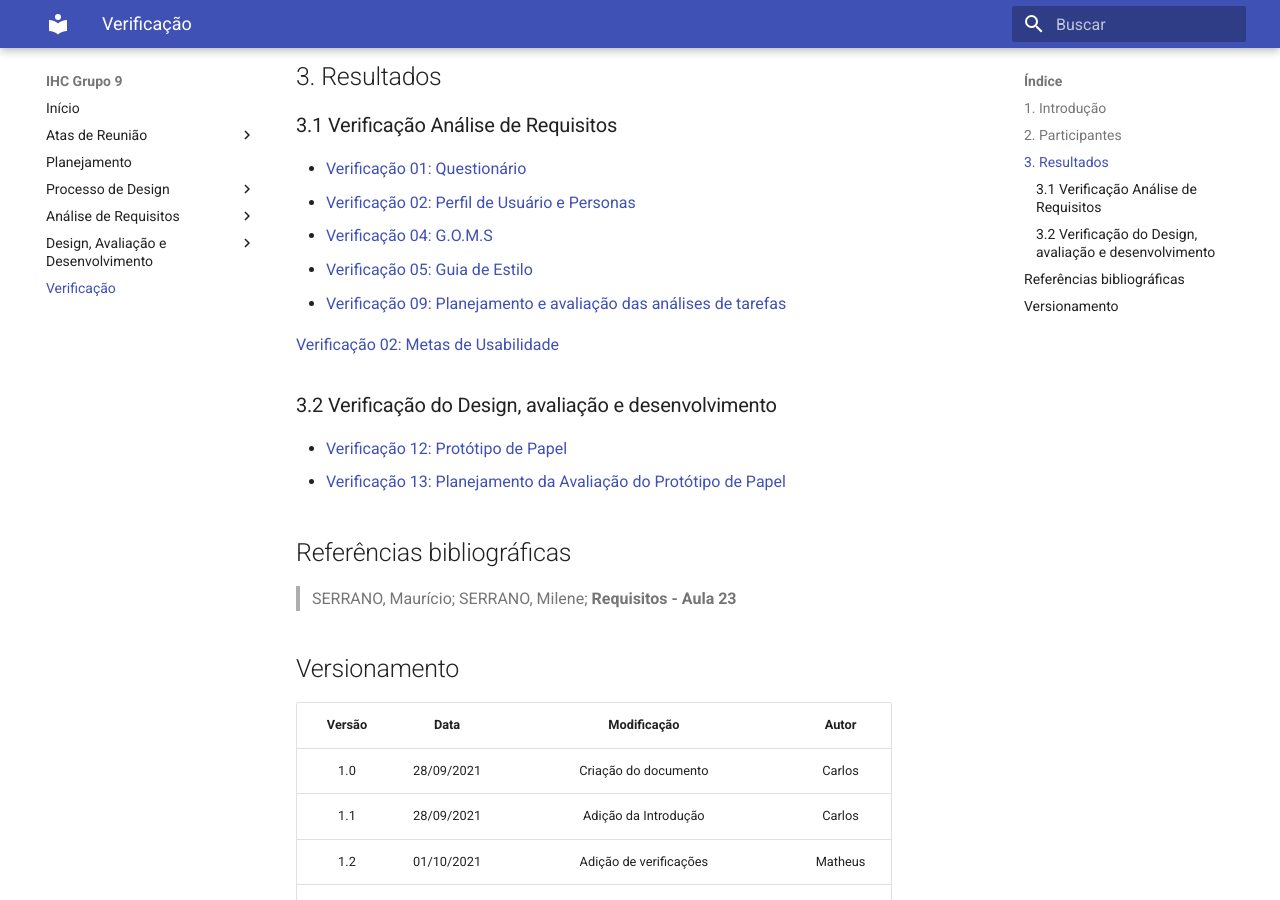
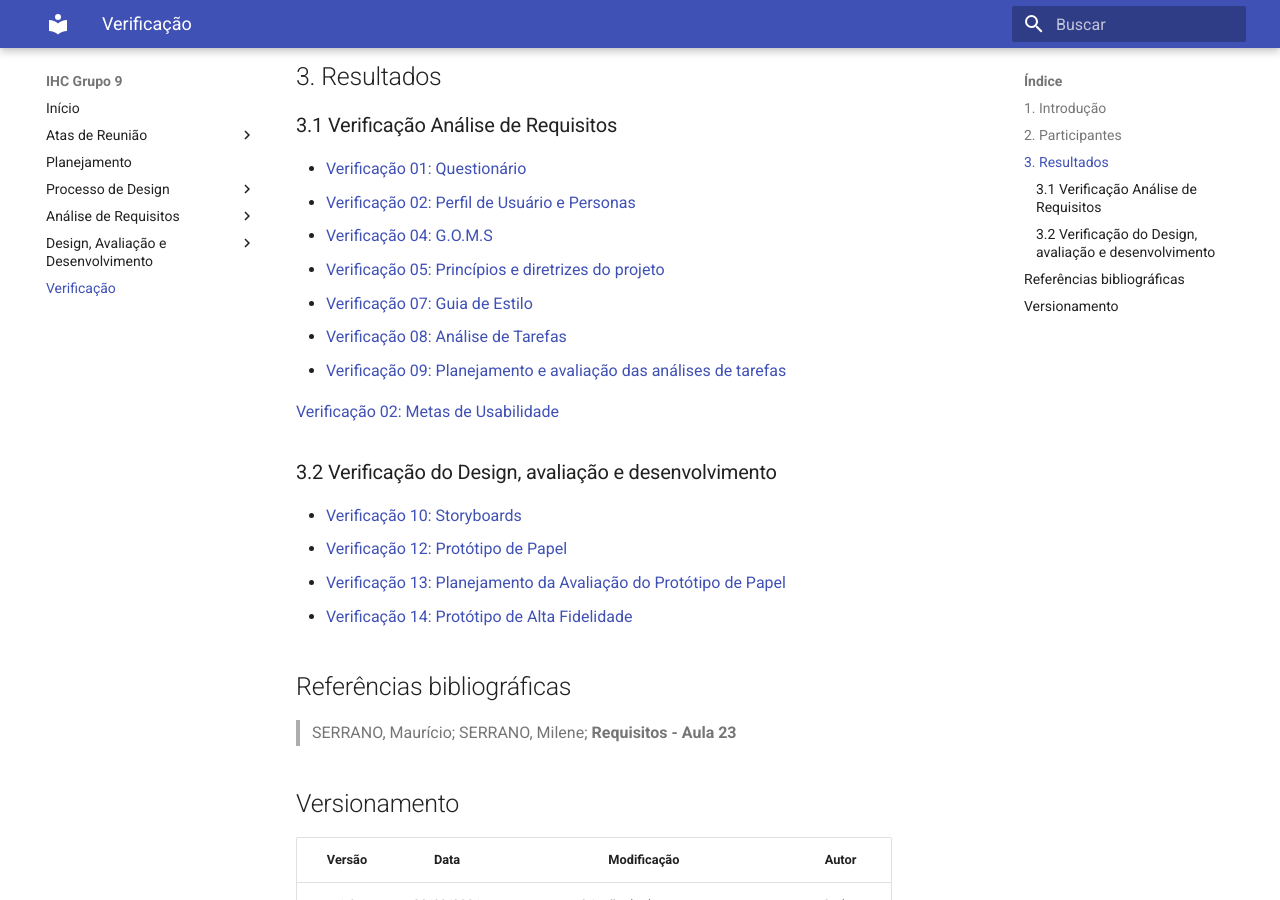
Before and after one commit to Interacao-Humano-Computador/2021.1-Detran-DF, an MkDocs documentation site: the page built from docs/verificacao/index.md, in a window 1280 px wide and 900 px high, scrolled down 624 px. Built offline with MkDocs 1.6.1 and Material for MkDocs 9.7.7, drawn with Linux system fonts in a browser that asks for light colours.

Commit message:
Adding verifications 5, 8, 10 and 14

```diff
--- a/docs/verificacao/index.md
+++ b/docs/verificacao/index.md
@@ -31,7 +31,13 @@ Usando como método a Inspeção, onde o objetivo é encontrar problemas no docu
         <a href="../verificacao/goms" target="_blank">Verificação 04: G.O.M.S</a>
     </li>
     <li>
-        <a href="../verificacao/guia_de_estilo" target="_blank">Verificação 05: Guia de Estilo</a>
+        <a href="../verificacao/principiosGeraisDoProjeto" target="_blank">Verificação 05: Princípios e diretrizes do projeto</a>
+    </li>
+    <li>
+        <a href="../verificacao/guia_de_estilo" target="_blank">Verificação 07: Guia de Estilo</a>
+    </li>
+    <li>
+        <a href="../verificacao/analiseHierarquicaDeTarefas" target="_blank">Verificação 08: Análise de Tarefas</a>
     </li>
     <li>
         <a href="../verificacao/analise_tarefas.md" target="_blank">Verificação 09: Planejamento e avaliação das análises de tarefas</a>
@@ -45,10 +51,16 @@ Usando como método a Inspeção, onde o objetivo é encontrar problemas no docu
 
 <ul>
     <li>
+        <a href="../verificacao/storyboards" target="_blank">Verificação 10: Storyboards</a>
+    </li>
+    <li>
         <a href="../verificacao/prototipo_de_papel" target="_blank">Verificação 12: Protótipo de Papel</a>
     </li>
     <li>
         <a href="../verificacao/planejamento_da_avaliacao_do_prototipo_de_papel" target="_blank">Verificação 13: Planejamento da Avaliação do Protótipo de Papel</a>
+    </li>
+    <li>
+        <a href="https://interacao-humano-computador.github.io/2021.1-Detran-DF//verificacao/prot_alto" target="_blank">Verificação 14: Protótipo de Alta Fidelidade</a>
     </li>
 </ul>
 
```
